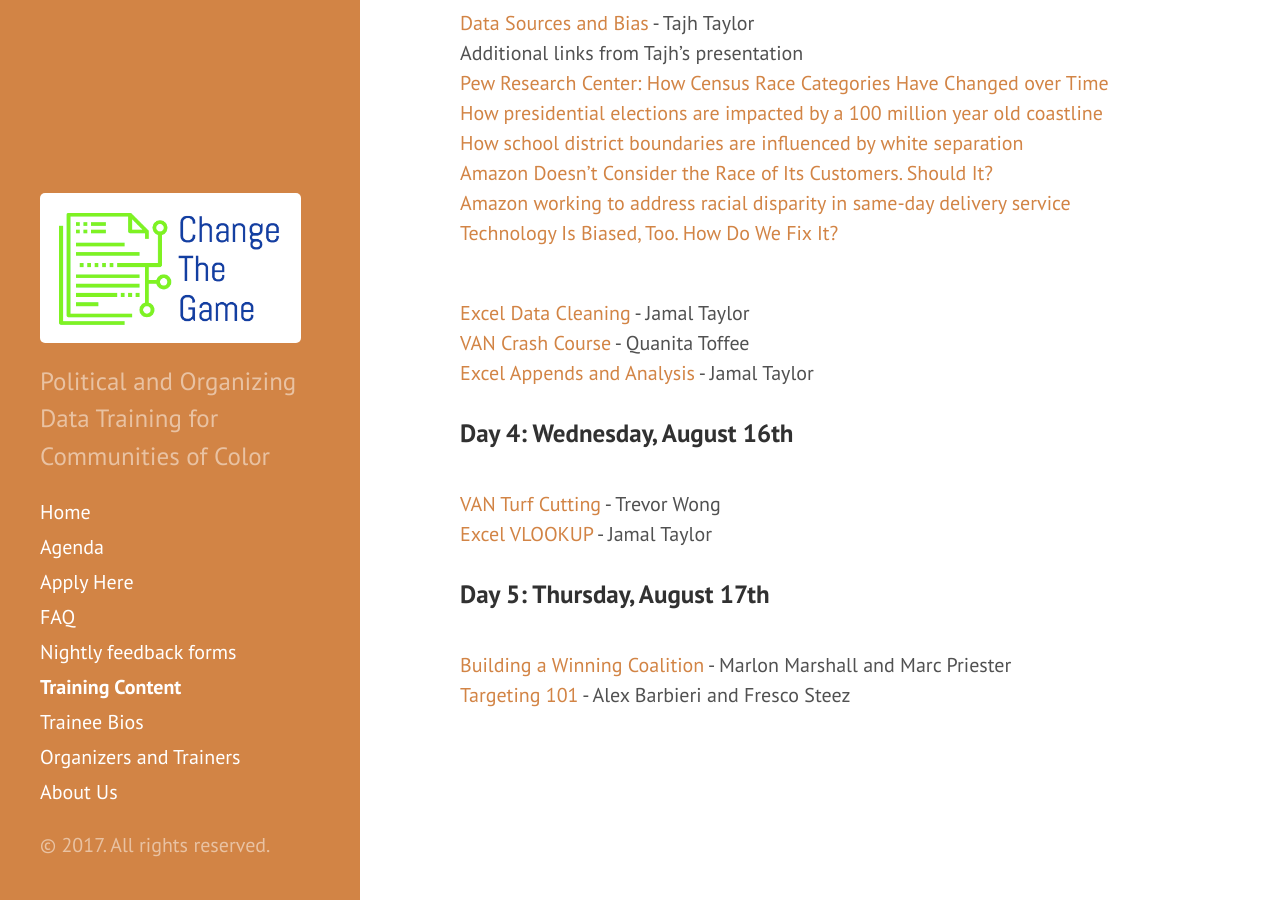
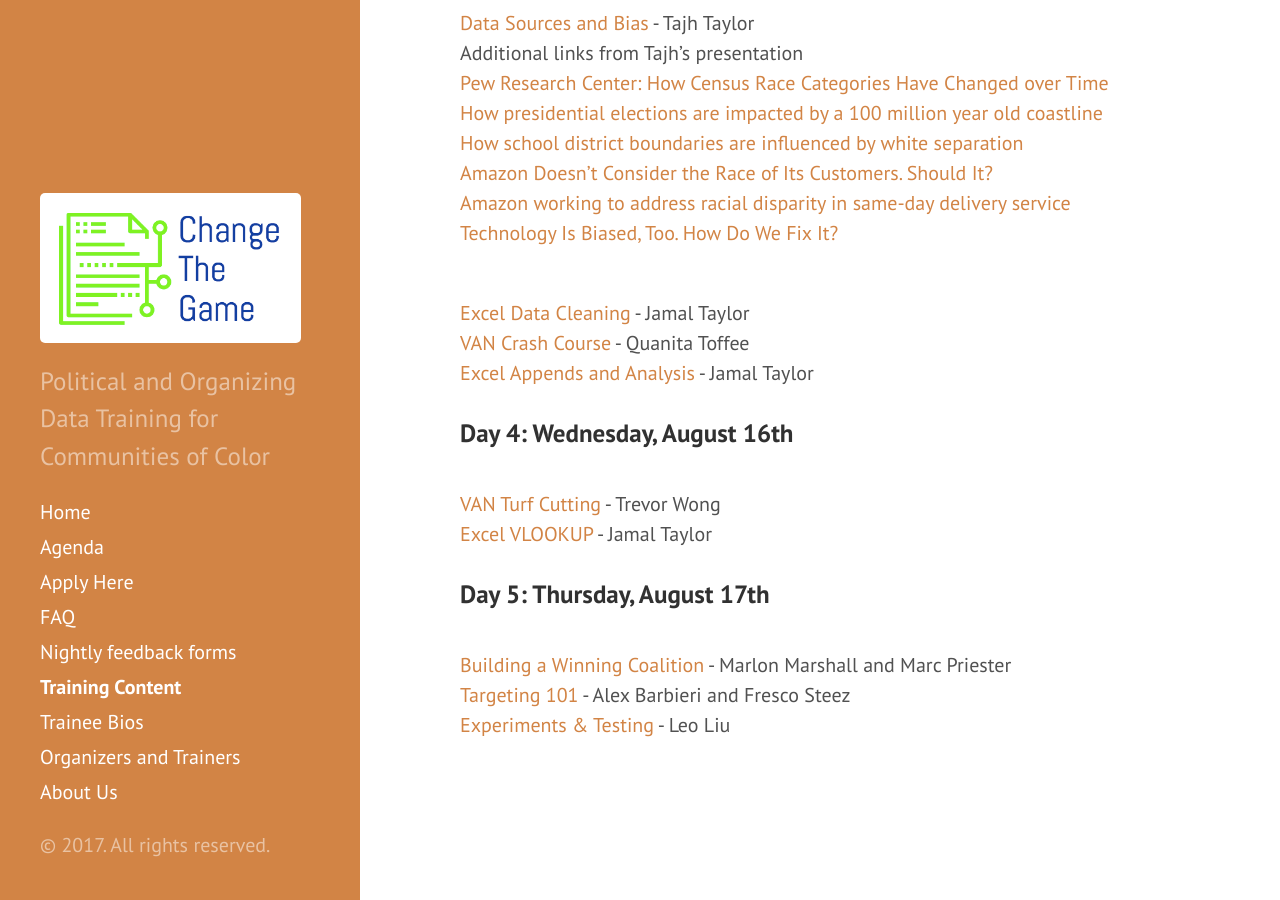
Before and after one commit to anniejw6/changethegame_site, a Jekyll site: the page built from slides.md, in a window 1280 px wide and 900 px high, scrolled down 576 px. Built offline with Jekyll 4.4.1, drawn with Linux system fonts in a browser that asks for light colours.

Commit message:
Update slides.md

```diff
--- a/slides.md
+++ b/slides.md
@@ -40,4 +40,4 @@
 
 <br>[Building a Winning Coalition](https://www.dropbox.com/s/bx5xuay9w0q2akn/Building%20a%20Winning%20Coalition-Marlon%20Marshall%20Marc%20Priester.pdf?dl=0) - Marlon Marshall and Marc Priester
 <br>[Targeting 101](https://www.dropbox.com/s/p9v1q8aj4b5npnt/Targeting%20101-Alex%20Barbieri%20and%20Fresco%20Steez.pdf?dl=0) - Alex Barbieri and Fresco Steez
-<br>
+<br>[Experiments & Testing](https://www.dropbox.com/s/sg1wcmfxo7issc3/Change%20the%20Game%20-%20Experiments%20Presentation.pdf?dl=0) - Leo Liu
```
